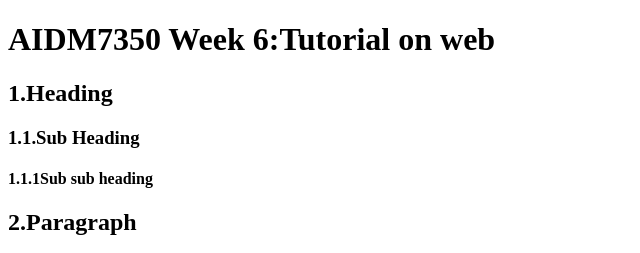
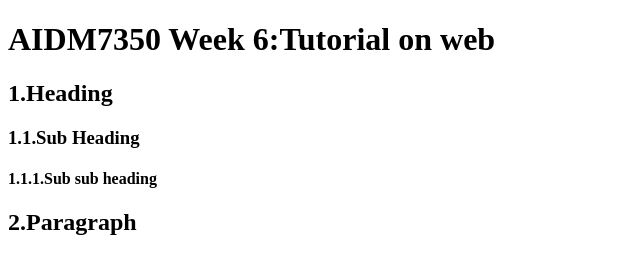
Before and after one commit to WUMENGTING1216/AIDM7350Week6, a plain HTML site: page week 6/index.html in a window 1280 px wide. Shown: the top 253 px of the page, 0-640 px from the left. Drawn offline with Linux system fonts and the light colour scheme.

Commit message:
Add files via upload

```diff
--- a/week 6/index.html
+++ b/week 6/index.html
@@ -10,7 +10,7 @@
         </h1>
         <h2>1.Heading</h2>
             <h3>1.1.Sub Heading</h3>
-                <h4>1.1.1Sub sub heading</h4>
+                <h4>1.1.1.Sub sub heading</h4>
         <h2>2.Paragraph</h2>
         <p class="standout">This is a paragraph!</p>
         <p>This is another paragraph!</p>
```
